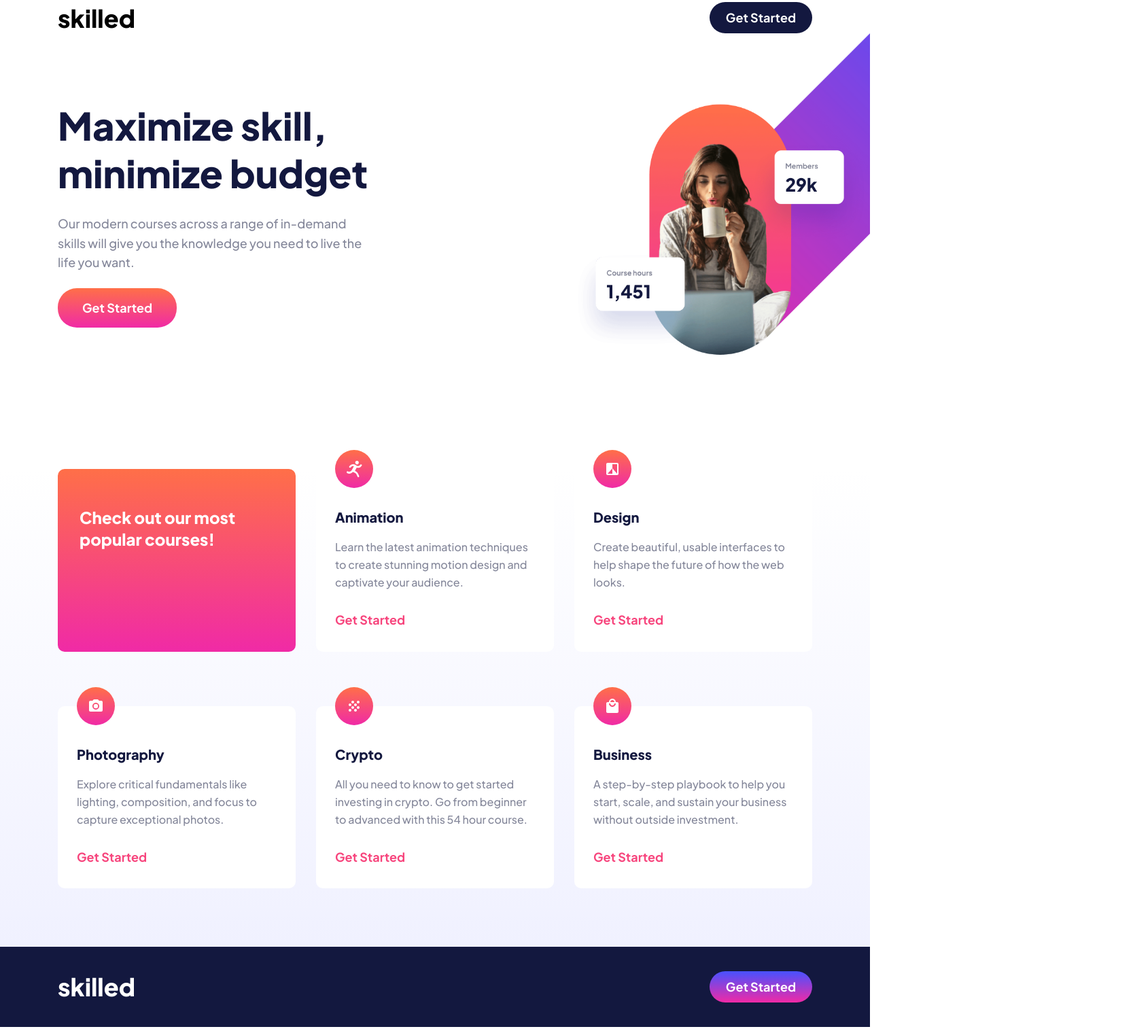
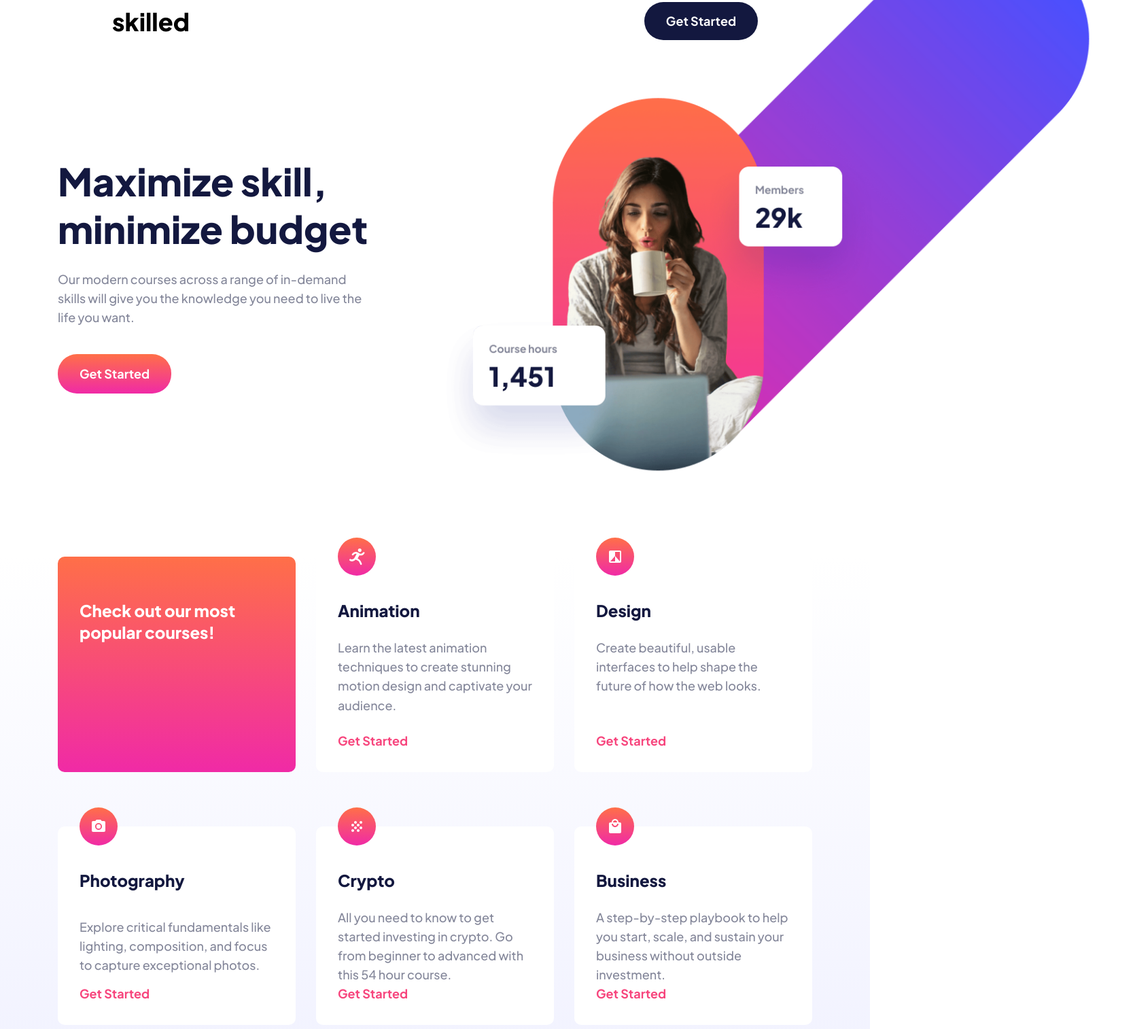
Before and after one commit to comradeintense/int-skilled-elearning, a website built with Vite: page index.html in a window 1280 px wide. Shown: the part 21-1535 px from the top of the page at 68% size, 1667 px wide, since content can reach past the window. Built offline with nearby package versions, Linux system fonts and the light colour scheme.

Commit message:
updated index.html

```diff
--- a/index.html
+++ b/index.html
@@ -22,12 +22,12 @@
 	</head>
 	<body>
 		<header>
-			<div class="layout-mobile sm:layout-tablet">
+			<div class="layout-mobile sm:layout-tablet lg:layout-desktop">
 				<nav class="mt-4 sm:mt-6">
 					<div class="flex items-center justify-between">
 						<p class="font-extrabold text-fs28-35 lg:text-fs36-45">skilled</p>
 						<a
-							class="font-bold text-white text-fs16-28 lg:text-fs18-28 bg-Deadly-Depths rounded-[1.75rem] py-[0.5625rem] px-[1.5rem] hover:bg-Dusted-Peri hover:cursor-pointer focus:outline-none focus:ring focus:ring-yellow-500"
+							class="font-bold text-white text-fs16-28 lg:text-fs18-28 bg-Deadly-Depths rounded-[1.75rem] py-[0.5625rem] px-[1.5rem] lg:py-[.875rem] lg:px-[2rem] hover:bg-Dusted-Peri hover:cursor-pointer focus:outline-none focus:ring focus:ring-yellow-500"
 							href="#"
 							alt="Get started"
 							>Get Started</a
@@ -36,8 +36,8 @@
 				</nav>
 			</div>
 		</header>
-		<main class="relative overflow-x-hidden">
-			<section class="mt-[2.375rem] sm:mt-[6.25rem] layout-mobile sm:layout-tablet sm:flex sm:flex-row relative">
+		<main class="relative">
+			<section class="mt-[2.375rem] sm:mt-[6.1875rem] lg:mt-[10.75rem] layout-mobile sm:layout-tablet sm:flex sm:flex-row relative">
 				<!-- Text area -->
 				<div class="sm:basis-[56%] lg:max-w-[28.5625rem]">
 					<h1 class="font-extrabold text-fs40-51 text-Deadly-Depths lg:text-fs56">Maximize skill, minimize budget</h1>
@@ -45,60 +45,81 @@
 						Our modern courses across a range of <span class="whitespace-nowrap">in-demand</span> skills will give you the knowledge you need to live the life
 						you want.
 					</p>
-					<div class="flex mt-6">
-						<a class="font-bold text-white text-fs16-26 lg:text-fs18-28 py-[0.9375rem] px-[2.25rem] gradient-orange" href="#" alt="Get started">Get Started</a>
+					<div class="flex mt-6 lg:mt-[2.5rem]">
+						<a class="font-bold text-white text-fs16-26 lg:text-fs18-28 py-[0.9375rem] px-[2.25rem] lg:px-8 gradient-orange" href="#" alt="Get started"
+							>Get Started</a
+						>
 					</div>
 				</div>
 				<!-- Image area -->
-				<picture class="mt-[2.875rem] sm:absolute sm:-top-[248px] sm:-right-[334px] sm:w-[43rem] -z-10">
+				<picture
+					class="mt-[2.875rem] sm:absolute sm:-top-[15.5rem] sm:-right-[20.875rem] sm:w-[43rem] lg:absolute lg:w-[64rem] lg:-top-[27.5rem] lg:-right-[29.5rem] lg:z-10"
+				>
 					<source media="(min-width: 64em)" srcset="/image-hero-desktop@2x.png" />
 					<source media="(min-width: 40em)" srcset="/image-hero-tablet@2x.png" />
 					<img class="w-full h-auto" src="/image-hero-mobile@2x.png" alt="" />
 				</picture>
 			</section>
 			<!-- Cards section -->
-			<section class="-mt-[1rem] sm:mt-[13rem] gradient-background">
+			<section class="-mt-[1rem] sm:mt-[13rem] gradient-background lg:mt-[15rem]">
 				<div
-					class="pb-[5rem] grid grid-cols-1 gap-[2.5rem] sm:gap-y-14 sm:gap-x-[.6875rem] layout-mobile sm:layout-tablet sm:grid-cols-2 sm:pb-[5.375rem] lg:grid-cols-3 lg:gap-x-[1.875rem] lg:gap-y-[5rem]"
+					class="pb-[5rem] grid grid-cols-1 gap-[2.5rem] sm:gap-y-14 sm:gap-x-[.6875rem] layout-mobile sm:layout-tablet sm:grid-cols-2 sm:pb-[5.375rem] lg:pb-[8.75rem] lg:grid-cols-3 lg:gap-x-[1.875rem] lg:gap-y-[5rem]"
 				>
-					<article class="rounded-[.625rem] gradient-orange">
-						<h2 class="pt-6 pb-8 font-extrabold text-white text-fs24-32 px-7 sm:px-8 sm:pt-14 sm:pb-0">Check out our most popular courses!</h2>
+					<article class="rounded-[.625rem] gradient-orange pt-6 sm:pt-14 sm:pb-0 sm:pl-8 sm:pr-[1.3125rem] lg:px-8 lg:pt-16">
+						<h2 class="font-extrabold text-white text-fs24-32">Check out our most popular courses!</h2>
 					</article>
 
-					<article class="rounded-[.625rem] bg-white px-7 relative pb-8">
+					<article
+						class="rounded-[.625rem] bg-white px-7 relative pb-8 sm:pl-8 sm:pr-[1.3125rem] flex flex-col justify-between items-left lg:max-w-[21.875rem] lg:px-8"
+					>
 						<img src="/icon-animation.svg" alt="" class="absolute -translate-y-1/2" />
-						<h3 class="mt-14 text-[1.25rem] font-extrabold text-Deadly-Depths">Animation</h3>
-						<p class="mt-4 font-medium mb-7 text-fs16-26 text-Top-Shelf">
-							Learn the latest animation techniques to create stunning motion design and captivate your audience.
-						</p>
-						<a class="font-bold text-Flamboyant-Flamingo text-fs18-28" href="#" alt="Get Started">Get Started</a>
+						<div>
+							<h3 class="mt-14 text-[1.25rem] lg:text-fs24-32 font-extrabold text-Deadly-Depths lg:mt-16">Animation</h3>
+							<p class="mt-4 font-medium text-fs16-26 lg:text-fs18-28 lg:mt-6 text-Top-Shelf">
+								Learn the latest animation techniques to create stunning motion design and captivate your audience.
+							</p>
+						</div>
+						<a class="font-bold text-Flamboyant-Flamingo text-fs18-28 sm:mt-6" href="#" alt="Get Started">Get Started</a>
 					</article>
-					<article class="rounded-[.625rem] bg-white px-7 relative pb-8">
+					<article
+						class="rounded-[.625rem] bg-white px-7 relative pb-8 sm:pl-8 sm:pr-[1.3125rem] flex flex-col justify-between items-left lg:max-w-[21.875rem] lg:px-8"
+					>
 						<img src="/icon-design.svg" alt="" class="absolute -translate-y-1/2" />
-						<h3 class="mt-14 text-[1.25rem] font-extrabold text-Deadly-Depths">Design</h3>
-						<p class="mt-4 font-medium mb-7 text-fs16-26 text-Top-Shelf">Create beautiful, usable interfaces to help shape the future of how the web looks.</p>
-						<a class="font-bold text-Flamboyant-Flamingo text-fs18-28" href="#" alt="Get Started">Get Started</a>
+						<div>
+							<h3 class="mt-14 text-[1.25rem] lg:text-fs24-32 font-extrabold text-Deadly-Depths lg:mt-16">Design</h3>
+							<p class="mt-4 font-medium text-fs16-26 lg:text-fs18-28 lg:mt-6 text-Top-Shelf">
+								Create beautiful, usable interfaces to help shape the future of how the web looks.
+							</p>
+						</div>
+
+						<a class="font-bold text-Flamboyant-Flamingo text-fs18-28 sm:mt-6" href="#" alt="Get Started">Get Started</a>
 					</article>
-					<article class="rounded-[.625rem] bg-white px-7 relative pb-8">
+					<article
+						class="rounded-[.625rem] bg-white px-7 relative pb-8 sm:pl-8 sm:pr-[1.3125rem] flex flex-col justify-between items-left lg:max-w-[21.875rem] lg:px-8"
+					>
 						<img src="/icon-photography.svg" alt="" class="absolute -translate-y-1/2" />
-						<h3 class="mt-14 text-[1.25rem] font-extrabold text-Deadly-Depths">Photography</h3>
-						<p class="mt-4 font-medium mb-7 text-fs16-26 text-Top-Shelf">
+						<h3 class="mt-14 text-[1.25rem] lg:text-fs24-32 font-extrabold text-Deadly-Depths lg:mt-16">Photography</h3>
+						<p class="mt-4 font-medium text-fs16-26 lg:text-fs18-28 lg:mt-6 text-Top-Shelf">
 							Explore critical fundamentals like lighting, composition, and focus to capture exceptional photos.
 						</p>
 						<a class="font-bold text-Flamboyant-Flamingo text-fs18-28" href="#" alt="Get Started">Get Started</a>
 					</article>
-					<article class="rounded-[.625rem] bg-white px-7 relative pb-8">
+					<article
+						class="rounded-[.625rem] bg-white px-7 relative pb-8 sm:pl-8 sm:pr-[1.3125rem] flex flex-col justify-between items-left lg:max-w-[21.875rem] lg:px-8"
+					>
 						<img src="/icon-crypto.svg" alt="" class="absolute -translate-y-1/2" />
-						<h3 class="mt-14 text-[1.25rem] font-extrabold text-Deadly-Depths">Crypto</h3>
-						<p class="mt-4 font-medium mb-7 text-fs16-26 text-Top-Shelf">
+						<h3 class="mt-14 text-[1.25rem] lg:text-fs24-32 font-extrabold text-Deadly-Depths lg:mt-16">Crypto</h3>
+						<p class="mt-4 font-medium text-fs16-26 lg:text-fs18-28 lg:mt-6 text-Top-Shelf">
 							All you need to know to get started investing in crypto. Go from beginner to advanced with this 54 hour course.
 						</p>
 						<a class="font-bold text-Flamboyant-Flamingo text-fs18-28" href="#" alt="Get Started">Get Started</a>
 					</article>
-					<article class="rounded-[.625rem] bg-white px-7 relative pb-8">
+					<article
+						class="rounded-[.625rem] bg-white px-7 relative pb-8 sm:pl-8 sm:pr-[1.3125rem] flex flex-col justify-between items-left lg:max-w-[21.875rem] lg:px-8"
+					>
 						<img src="/icon-business.svg" alt="" class="absolute -translate-y-1/2" />
-						<h3 class="mt-14 text-[1.25rem] font-extrabold text-Deadly-Depths">Business</h3>
-						<p class="mt-4 font-medium mb-7 text-fs16-26 text-Top-Shelf">
+						<h3 class="mt-14 text-[1.25rem] lg:text-fs24-32 font-extrabold text-Deadly-Depths lg:mt-16">Business</h3>
+						<p class="mt-4 font-medium text-fs16-26 lg:text-fs18-28 lg:mt-6 text-Top-Shelf">
 							A step-by-step playbook to help you start, scale, and sustain your business without outside investment.
 						</p>
 						<a class="font-bold text-Flamboyant-Flamingo text-fs18-28" href="#" alt="Get Started">Get Started</a>
--- a/style.css
+++ b/style.css
@@ -18,6 +18,12 @@
 	.layout-tablet {
 		max-width: 69.375rem; /* 1110px */
 		width: calc(100% - 5rem);
+		margin-left: auto;
+		margin-right: auto;
+	}
+	.layout-desktop {
+		max-width: 69.375rem; /* 1110px */
+		width: calc(100% - 20.625rem);
 		margin-left: auto;
 		margin-right: auto;
 	}
--- a/tailwind.config.js
+++ b/tailwind.config.js
@@ -22,7 +22,7 @@ export default {
 				'fs28-35': ['1.75rem', '1.25'],
 				'fs24-32': ['1.5rem', '1.33'],
 				'fs20-25': ['1.25rem', '1.25'],
-				'fs18-28': ['1.125rem', '1.57'],
+				'fs18-28': ['1.125rem', '1.56'],
 				'fs16-26': ['1rem', '1.625'],
 				'fs16-28': ['1rem', '1.75'],
 			},
```
